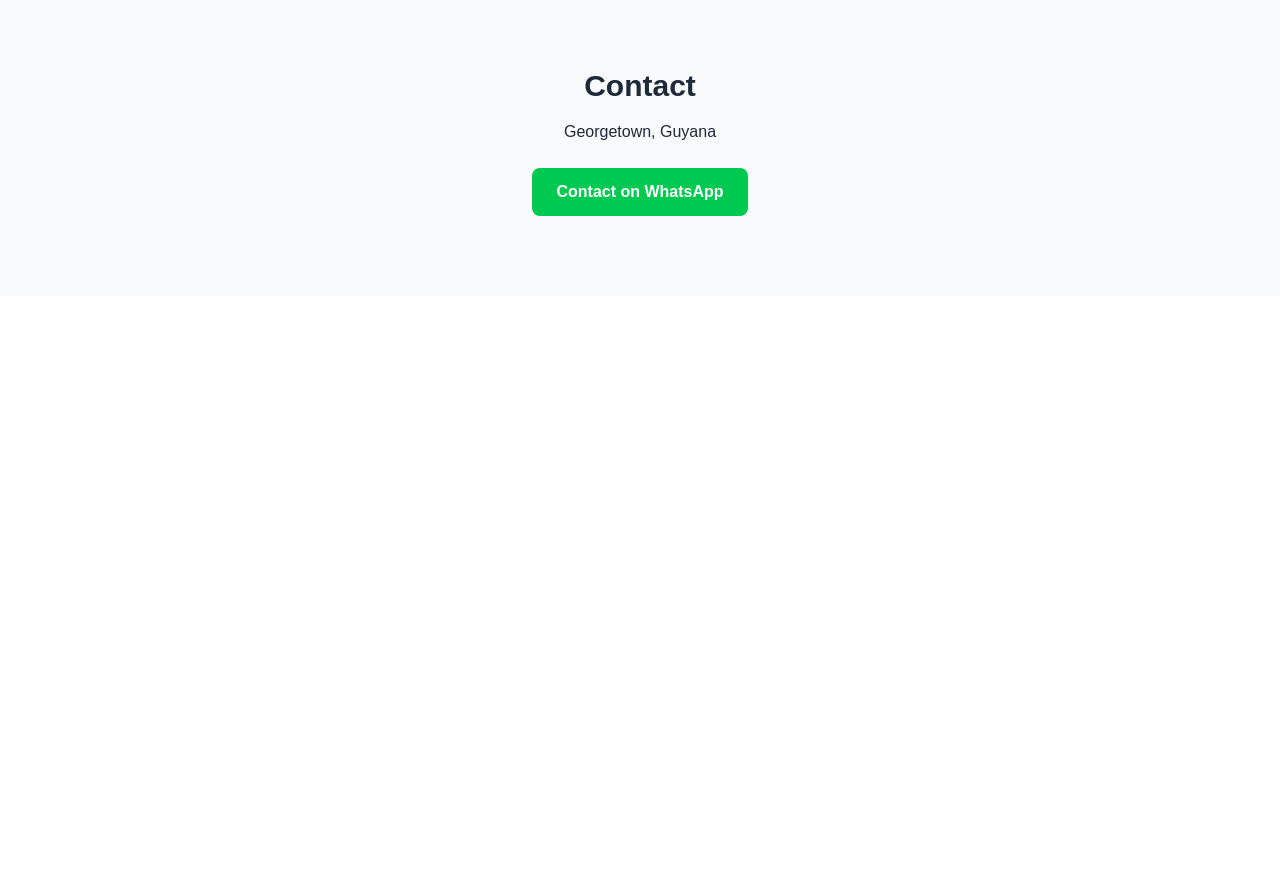
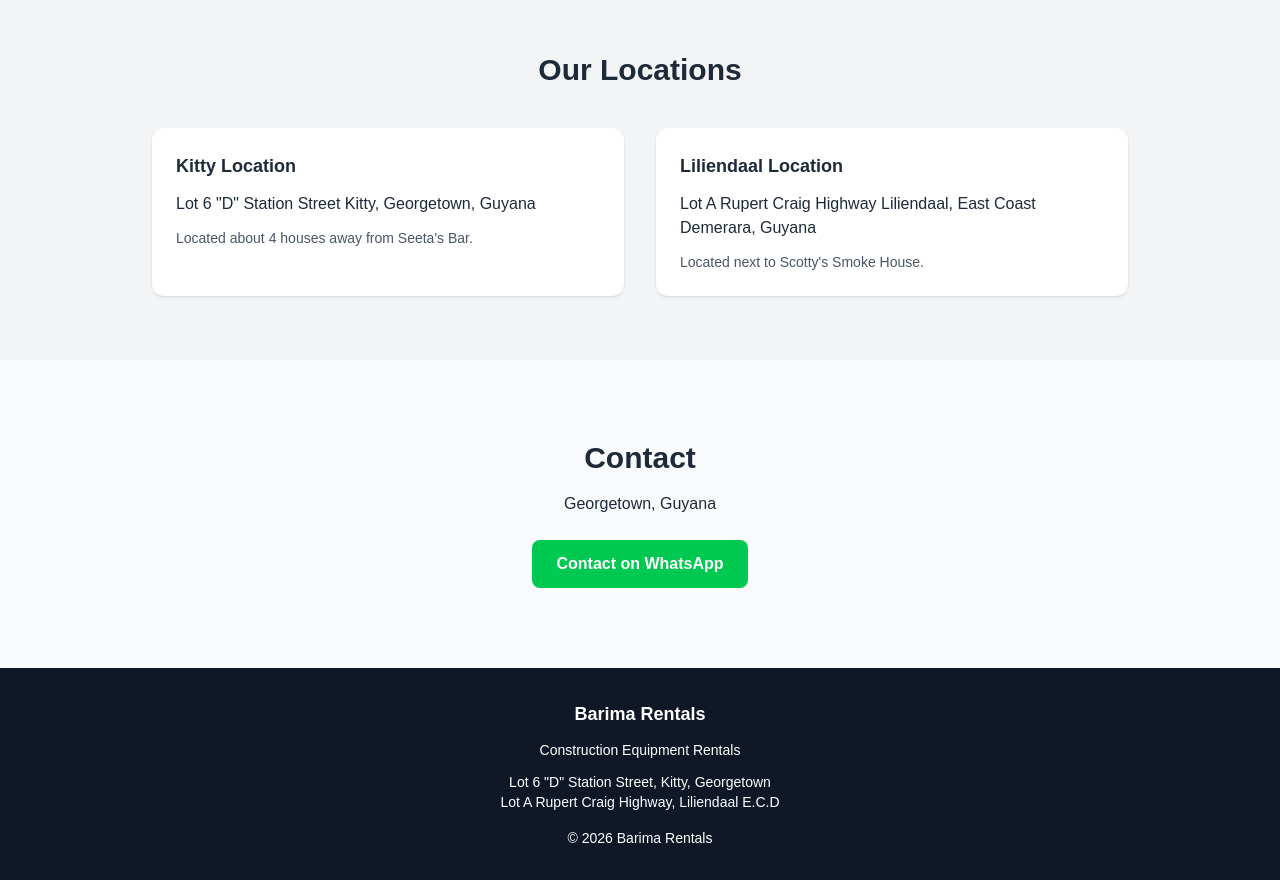
Before and after one commit to CLForde/barima-rentals-site, a Next.js app: page / in a window 1280 px wide. Shown: the part 1280-2160 px from the top of the page. Before the commit the page ends 1576 px from the top, so only its background shows below. Built offline with nearby package versions, Linux system fonts and the light colour scheme.

Commit message:
Added footer with business locations

```diff
--- a/app/page.tsx
+++ b/app/page.tsx
@@ -77,6 +77,38 @@
           </div>
         </div>
       </section>
+      <section className='bg-gray-100 py-16'>
+        <div className='max-w-5xl mx-auto px-6 text-center'>
+          <h2 className='text-3xl font-bold mb-10'>Our Locations</h2>
+
+          <div className='grid md:grid-cols-2 gap-8 text-left'>
+            <div className='bg-white p-6 rounded-xl shadow'>
+              <h3 className='font-semibold text-lg'>Kitty Location</h3>
+
+              <p className='mt-3'>
+                Lot 6 "D" Station Street Kitty, Georgetown, Guyana
+              </p>
+
+              <p className='mt-3 text-sm text-gray-600'>
+                Located about 4 houses away from Seeta's Bar.
+              </p>
+            </div>
+
+            <div className='bg-white p-6 rounded-xl shadow'>
+              <h3 className='font-semibold text-lg'>Liliendaal Location</h3>
+
+              <p className='mt-3'>
+                Lot A Rupert Craig Highway Liliendaal, East Coast Demerara,
+                Guyana
+              </p>
+
+              <p className='mt-3 text-sm text-gray-600'>
+                Located next to Scotty's Smoke House.
+              </p>
+            </div>
+          </div>
+        </div>
+      </section>
 
       {/* CONTACT */}
       <section className='py-20 text-center'>
@@ -90,6 +122,21 @@
           Contact on WhatsApp
         </a>
       </section>
+      <footer className='bg-gray-900 text-white py-8 text-center'>
+        <p className='font-semibold text-lg'>Barima Rentals</p>
+
+        <p className='mt-3 text-sm'>Construction Equipment Rentals</p>
+
+        <p className='mt-3 text-sm'>
+          Lot 6 "D" Station Street, Kitty, Georgetown
+        </p>
+
+        <p className='text-sm'>Lot A Rupert Craig Highway, Liliendaal E.C.D</p>
+
+        <p className='mt-4 text-sm'>
+          © {new Date().getFullYear()} Barima Rentals
+        </p>
+      </footer>
     </main>
   );
 }
```
